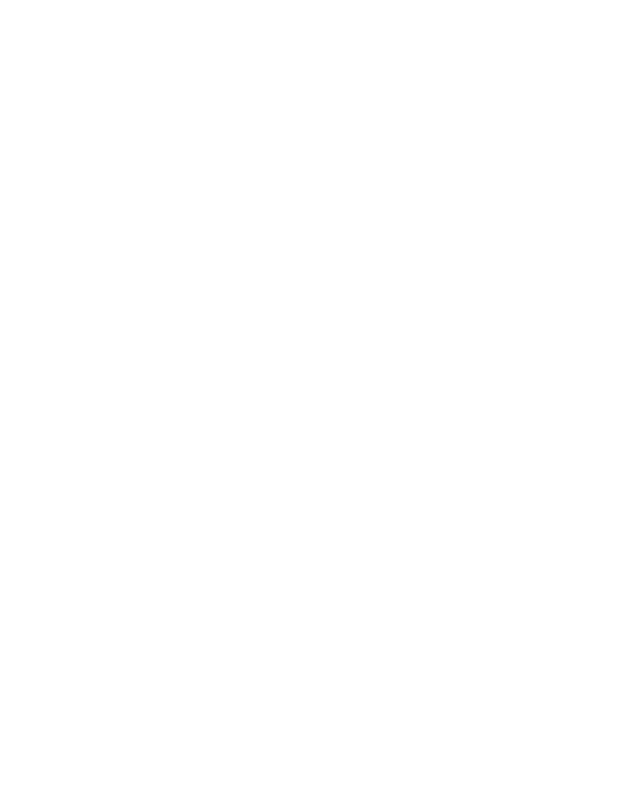
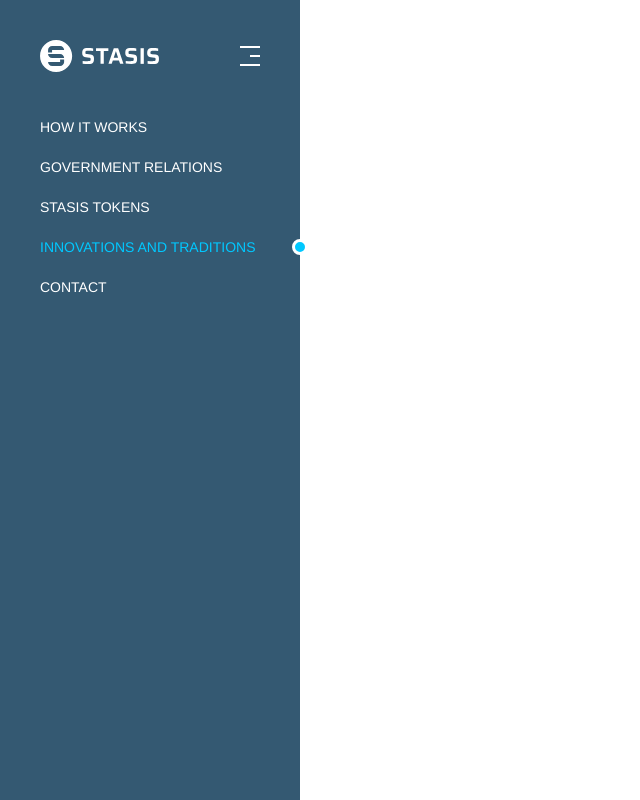
Before and after one commit to elemeNtk0/ExanteTest, a website: page docs/index.html in a window 1280 px wide. Shown: the whole page, without its empty margins (0-640 px from the left). Drawn offline with Linux system fonts and the light colour scheme.

Commit message:
add main nav and base layout

```diff
--- a/docs/index.html
+++ b/docs/index.html
@@ -10,7 +10,31 @@
     <!-- <link href="dist/css/myplugin.min.css" type="text/css" rel="stylesheet"> -->
   </head>
 
-  <body>
+  <body class="menu-is-open">
+
+    <div class="main-wrapper">
+      <div class="menu">
+
+        <div class="menu__actions">
+          <a class="menu__logo" href="/">
+            <span class="visually-hidden">Go to Stasis Main Page</span>
+            <img src="../dist/img/logo.svg" alt="Stasis" width="118.5" height="32">
+          </a>
+          <button class="menu__toggle button button_menu button_menu-light js_buttonMainNav" type="button">
+            <span class="visually-hidden">Меню</span>
+          </button>
+        </div>
+
+        <nav class="menu__list main-nav">
+          <a class="main-nav__item" href="/">how it works</a>
+          <a class="main-nav__item" href="/">government relations</a>
+          <a class="main-nav__item" href="/">stasis tokens</a>
+          <a class="main-nav__item main-nav__item_is-active" href="/">innovations and traditions</a>
+          <a class="main-nav__item" href="/">contact</a>
+        </nav>
+      </div>
+    </div>
+
 
     <script src="dist/js/myplugin.js"></script>
   </body>
--- a/src/sass/_config.scss
+++ b/src/sass/_config.scss
@@ -30,3 +30,7 @@
   max-width: 100%;
   height: auto;
 }
+
+body {
+  font-family: "EX 2", Helvetica, Arial, sans-serif;
+}
--- /dev/null
+++ b/src/sass/components/button.scss
@@ -0,0 +1,49 @@
+.button {
+  padding: 0;
+  margin: 0;
+  border: none;
+  border-radius: 0;
+  font: inherit;
+  color: inherit;
+  background-color: transparent;
+  cursor: pointer;
+  outline: none;
+  display: inline-block;
+  vertical-align: baseline;
+  text-align: center;
+  text-decoration: none;
+  box-sizing: border-box;
+
+  &::-moz-focus-inner {
+    border: none;
+  }
+
+  &_menu {
+    width: 20px;
+    height: 20px;
+    color: #345972;
+    border-top: 2px solid currentColor;
+    border-bottom: 2px solid currentColor;
+    border-left: none;
+    border-right: none;
+    position: relative;
+    overflow: hidden;
+    transition: color 0.25s ease-in-out;
+
+    &::after {
+      content: "";
+      display: block;
+      position: absolute;
+      background-color: currentColor;
+      width: 50%;
+      height: 2px;
+      top: 50%;
+      right: 0;
+      margin-top: -1px;
+    }
+  }
+
+  &_menu-light {
+    color: #fff;
+  }
+}
--- a/src/sass/components/header.scss
+++ /dev/null
@@ -1 +0,0 @@
-.header {}
--- a/src/sass/components/layout.scss
+++ b/src/sass/components/layout.scss
@@ -1 +1,15 @@
+.main-wrapper {
+  min-height: 100vh;
+  width: 100%;
+
+  .menu-is-open & {
+    will-change: padding;
+    transition: padding-left 0.25s ease-in-out;
+
+    @media (min-width: 960px) {
+      padding-left: 300px;
+    }
+  }
+}
+
 .layout  {}
--- /dev/null
+++ b/src/sass/components/main-nav.scss
@@ -0,0 +1,40 @@
+.main-nav {
+  display: flex;
+  flex-direction: column;
+
+  color: #fff;
+
+  &__item {
+    font-size: 14px;
+    line-height: 20px;
+    color: #fff;
+    text-transform: uppercase;
+    padding: 10px 20px 10px 0;
+    text-decoration: none;
+    position: relative;
+
+    &:hover {
+      text-decoration: underline;
+    }
+
+    &_is-active {
+      color: #00c8ff;
+
+      &::after {
+        content: "";
+        border-radius: 50%;
+        width: 16px;
+        height: 16px;
+        // ios 8+ safari bug with currentColor :(
+        // background-color: currentColor;
+        // https://stackoverflow.com/questions/29400291/currentcolor-seems-to-get-stuck-in-safari
+        background-color: #00C8FF;
+        border: 3px solid #fff;
+        position: absolute;
+        top: 50%;
+        right: -8px;
+        transform: translateY(-50%);
+      }
+    }
+  }
+}
--- /dev/null
+++ b/src/sass/components/menu.scss
@@ -0,0 +1,54 @@
+.menu {
+  background-color: #345972;
+  padding: 40px 0;
+  position: fixed;
+  top: 0;
+  bottom: 0;
+  left: 0;
+  width: 300px;
+  will-change: transform;
+  transform: translateX(-100%);
+  transition: transform 0.25s ease-in-out;
+
+  .menu-is-open & {
+    transform: translateX(0);
+  }
+
+  &__toggle {
+    will-change: transform;
+    transition: transform 0.25s ease-in-out;
+    transform: translateX(110px);
+
+    .menu-is-open & {
+      transform: translateX(0);
+    }
+  }
+
+  &__list {
+    margin-left: 40px;
+  }
+
+  &__actions {
+    display: flex;
+    flex-direction: row;
+    flex-wrap: nowrap;
+    width: 100%;
+    justify-content: space-between;
+    align-items: center;
+    padding-left: 40px;
+    padding-right: 40px;
+    margin-bottom: 35px;
+  }
+
+  &__logo {
+    flex-shrink: 0;
+    flex-grow: 0;
+    flex-basis: 118.5px;
+
+    img {
+      flex-shrink: 0;
+      flex-grow: 0;
+      flex-basis: auto;
+    }
+  }
+}
--- a/src/sass/myplugin.scss
+++ b/src/sass/myplugin.scss
@@ -4,4 +4,6 @@
 @import "components/animations";
 @import "components/btn";
 @import "components/layout";
-@import "components/header";
+@import "components/menu";
+@import "components/main-nav";
+@import "components/button";
```
Also changed, not shown: src/docs/index.html (+24 -1 lines), dist/css/button.css (added), dist/css/button.min.css (added), dist/css/header.css (deleted), dist/css/header.min.css (deleted), dist/css/layout.css, dist/css/layout.min.css, dist/css/main-nav.css (added), dist/css/main-nav.min.css (added), dist/css/menu.css (added), dist/css/menu.min.css (added), dist/css/myplugin.css, dist/css/myplugin.min.css, dist/img/logo.svg (added), 15 more files.
